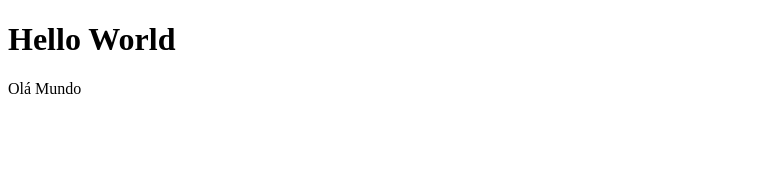
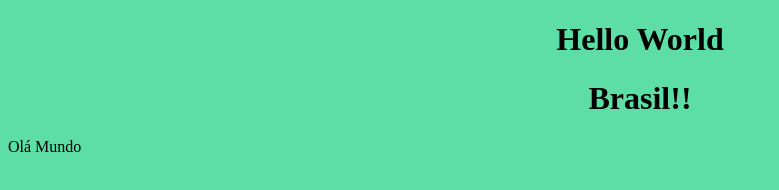
Before and after one commit to MatheusRSoarez/materialIW, a plain HTML site: page index.html in a window 1280 px wide. Shown: the whole page, without its empty margins (0-779 px from the left). Drawn offline with Linux system fonts and the light colour scheme.

Commit message:
inclusao css

```diff
--- a/index.html
+++ b/index.html
@@ -4,10 +4,34 @@
 	<meta charset="UTF-8">
 	<meta http-equiv="X-UA-Compatible" content="IE=edge">
 	<meta name="viewport" content="width=device-width, initial-scale=1.0">
-	<title>Document</title>
+	<title>Meu Primeiro Site</title>
+	<style>
+		body
+		{
+			background-color:rgb(93, 222, 166);
+		}
+
+		h1
+		{
+			color: black;
+			text-align: center;
+		}
+
+	</style>
 </head>
 <body>
 	<h1>Hello World</h1>
+	<h1>Brasil!!</h1>
 	<p>Olá Mundo</p>
 </body>
+<script>
+//	function usuario(){
+//	var nome = prompt("Qual é o seu nome ?")
+//	alert("Olá " + nome)
+//	var idade = prompt("Quantos anos você tem " + nome + "?")
+//	alert("Otimo!")
+//	}
+
+//	usuario();
+</script>
 </html>
```
